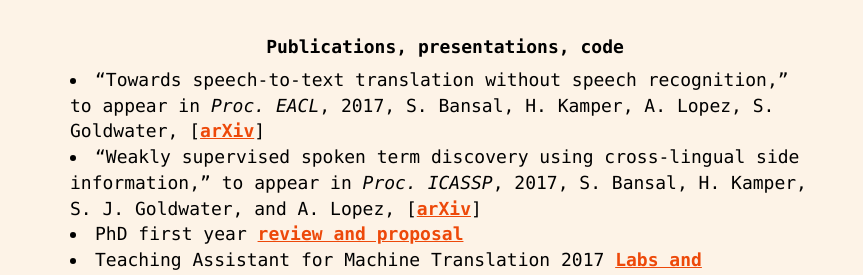
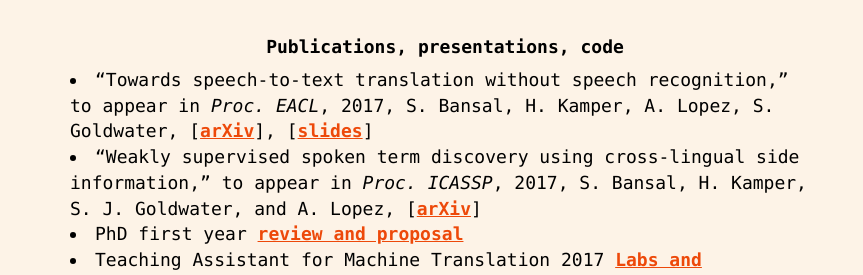
Before and after one commit to 0xSameer/0xSameer.github.io, a plain HTML site: page index.html in a window 1280 px wide. Shown: the part 478-753 px from the top of the page, 0-863 px from the left. Drawn offline with nearby package versions, Linux system fonts and the light colour scheme.

Commit message:
added eacl talk

```diff
--- a/index.html
+++ b/index.html
@@ -83,7 +83,7 @@
           <h4 class="text-center"><b>Publications, presentations, code</b></h4>
           <div class="ul">
             <li>
-              “Towards speech-to-text translation without speech recognition,” to appear in <em>Proc. EACL</em>, 2017, S. Bansal, H. Kamper, A. Lopez, S. Goldwater, [<a href="https://arxiv.org/abs/1702.03856">arXiv</a>]
+              “Towards speech-to-text translation without speech recognition,” to appear in <em>Proc. EACL</em>, 2017, S. Bansal, H. Kamper, A. Lopez, S. Goldwater, [<a href="https://arxiv.org/abs/1702.03856">arXiv</a>], [<a href="https://0xsameer.github.io/phd/reveal.js/eacl2017#/">slides</a>]
             </li>
             <li>
               “Weakly supervised spoken term discovery using cross-lingual side information,” to appear in <em>Proc. ICASSP</em>, 2017, S. Bansal, H. Kamper, S. J. Goldwater, and A. Lopez, [<a href="https://arxiv.org/abs/1609.06530">arXiv</a>]
```
Also changed, not shown: 1 other file.
